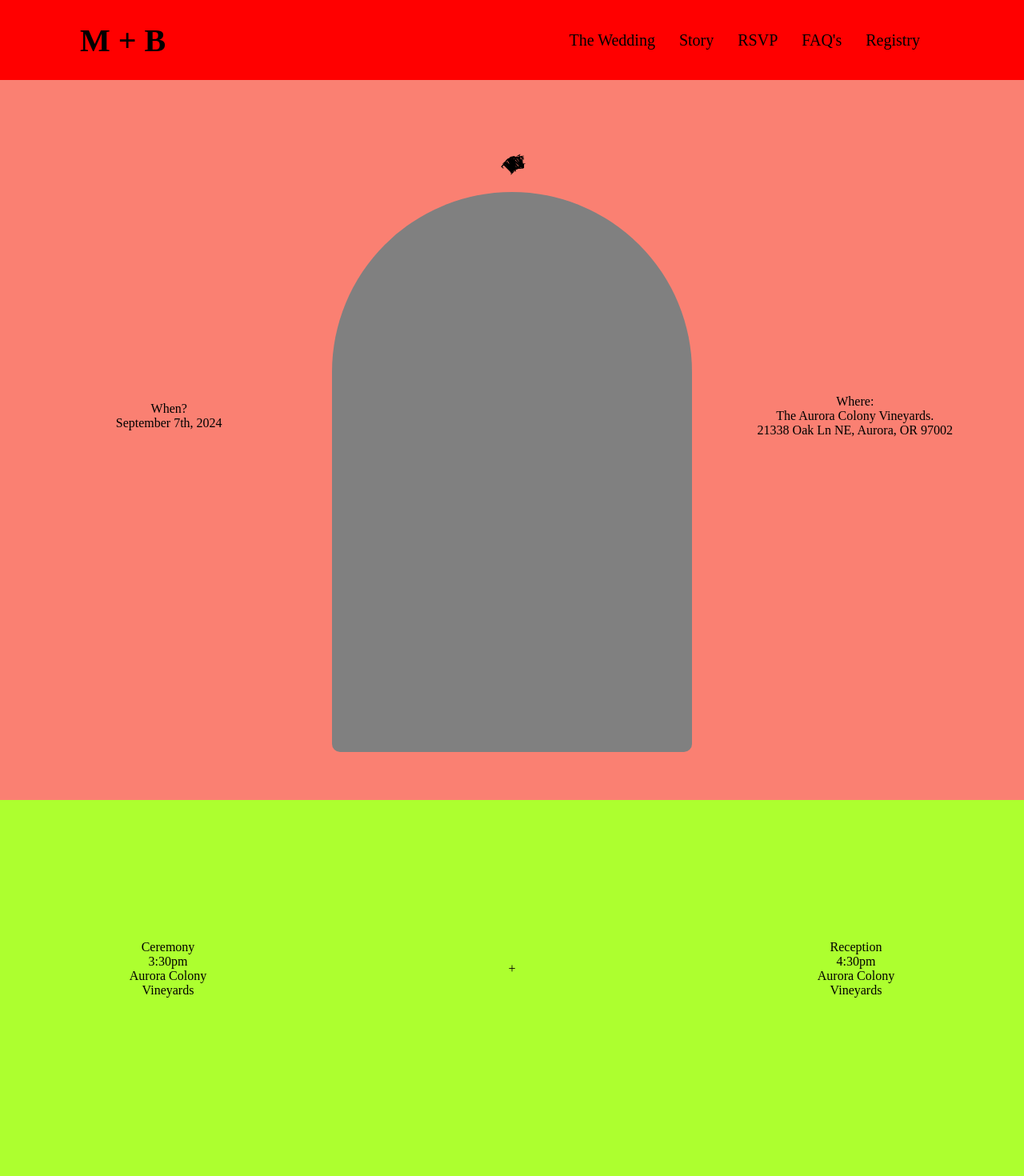
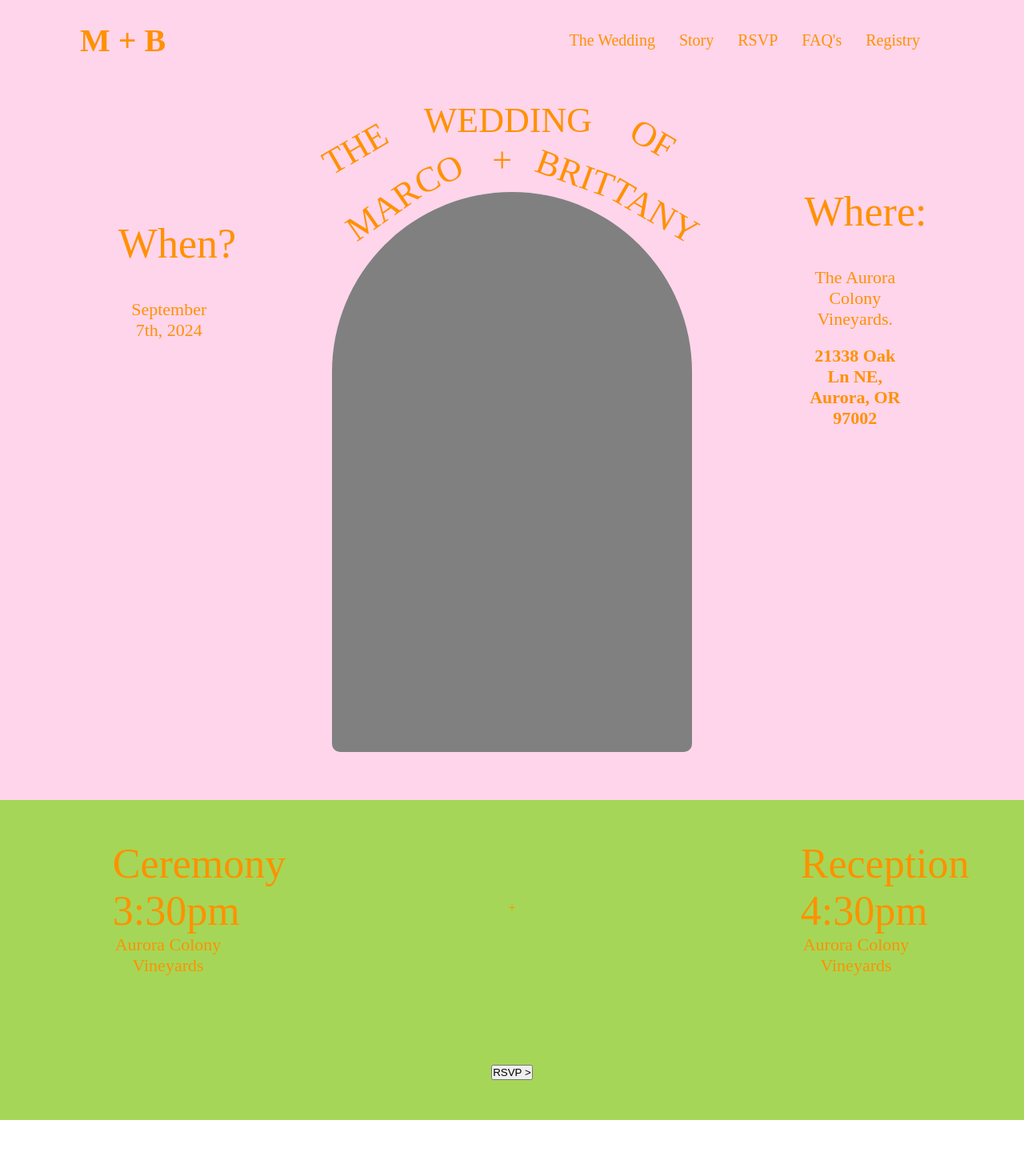
Before and after one commit to MarcoTaco/mb-wedding-site2.0, a React (Create React App) app: page / in a window 1280 px wide. Shown: the top 1470 px of the page at 80% size. Built offline with nearby package versions, Linux system fonts and the light colour scheme.

Commit message:
styling the home page

```diff
--- a/src/pages/HomePage.tsx
+++ b/src/pages/HomePage.tsx
@@ -8,65 +8,44 @@ function HomePage(){
                 <div className="home-intro-section">
                     <div className="home-intro">
                         <div className="home-text">
-                            <p>When?</p>
-                            <p>September 7th, 2024</p>
+                            <p className="big-text">When?</p>
+                            <p className="small-text">September 7th, 2024</p>
                         </div>
                         <div className="middle-section">
                             <div className="arched-text">
-                                <span className="character">T</span>
-                                <span className="character">H</span>
-                                <span className="character">E</span>
-                                <span className="character"></span>
-                                <span className="character">W</span>
-                                <span className="character">E</span>
-                                <span className="character">D</span>
-                                <span className="character">D</span>
-                                <span className="character">I</span>
-                                <span className="character">N</span>
-                                <span className="character">G</span>
-                                {/* <span className="character"></span>
-                                <span className="character">O</span>
-                                <span className="character">F</span>
-                                <span className="character"></span>
-                                <span className="character">M</span>
-                                <span className="character">A</span>
-                                <span className="character">R</span>
-                                <span className="character">C</span>
-                                <span className="character">O</span>
+                                <span className="character">THE</span>
+                                <span className="character">WEDDING</span>
+                                <span className="character">OF</span>
+                                <span className="character">MAR</span>
+                                <span className="character">CO</span>
                                 <span className="character">+</span>
-                                <span className="character">B</span>
-                                <span className="character">R</span>
-                                <span className="character">I</span>
-                                <span className="character">T</span>
-                                <span className="character">T</span>
-                                <span className="character">A</span>
-                                <span className="character">N</span>
-                                <span className="character">Y</span> */}
+                                <span className="character">BRIT</span>
+                                <span className="character">TANY</span>
                             </div>
                             <div className="middle-picture">
                                 <div className="img-holder"></div>
                             </div>
                         </div>
                         <div className="home-text">
-                            <p>Where:</p>
-                            <p>The Aurora Colony Vineyards.</p>
-                            <p>21338 Oak Ln NE, Aurora, OR 97002</p>
+                            <p className="big-text">Where:</p>
+                            <p className="small-text">The Aurora Colony Vineyards.</p>
+                            <p className="small-text">21338 Oak Ln NE, Aurora, OR 97002</p>
                         </div>
                     </div>
                 </div>
                 <div className="wedding-info">
                     <div className="ceremony-info">
-                        <p>Ceremony</p>
-                        <p>3:30pm</p>
-                        <p>Aurora Colony Vineyards</p>
+                        <p className="big-text">Ceremony</p>
+                        <p className="big-text">3:30pm</p>
+                        <p className="small-text">Aurora Colony Vineyards</p>
                     </div>
                     <div className="plus">
                         <p>+</p>
                     </div>
                     <div className="reception-info">
-                        <p>Reception</p>
-                        <p>4:30pm</p>
-                        <p>Aurora Colony Vineyards</p>
+                        <p className="big-text">Reception</p>
+                        <p className="big-text">4:30pm</p>
+                        <p className="small-text">Aurora Colony Vineyards</p>
                     </div>
                     <div className="rsvp-button">
                         <button>RSVP &gt;</button>
@@ -74,16 +53,18 @@ function HomePage(){
                 </div>
                 <div className="faq-section">
                     <div className="faqs">
-                        <p>Questions?</p>
-                        <p>Check out our FAQ page</p>
+                        <p className="big-text">Questions?</p>
+                        <p className="small-text">Check out our FAQ page</p>
                     </div>
                 </div>
                 <div className="registry-section">
-                    <p>Your presence is enough of a gift... But if you must</p>
-                    <p>Here's our Registry</p>
+                    <p className="big-text">Your presence is enough of a gift... But if you must</p>
+                    <p className="small-text">Here's our Registry</p>
                 </div>
-                <div className="home-final-message">
-                    <p>Join us in celebrating our love and creating memories that will last a lifetime!</p>
+                <div className="home-final-message-section">
+                    <div className="home-final-message">
+                        <p>Join us in celebrating our love and creating memories that will last a lifetime!</p>
+                    </div>
                 </div>
             </div>
         </div>
--- a/src/styles/HomePage.css
+++ b/src/styles/HomePage.css
@@ -3,9 +3,15 @@
     margin: 0;
     width: 100%;
 }
+.big-text{
+    font-size: 52px;
+}
+.small-text{
+    font-size: 22px;
+}
 .home-intro-section{
     height: 900px;
-    background-color: salmon;
+    background-color: #FED5EB;
 }
 .home-intro{
     display: flex;
@@ -20,7 +26,23 @@
     align-items: center;
     width: 33%;
     text-align: center;
-
+}
+.home-intro-section .home-text:first-child{
+    padding-bottom: 340px;
+}
+.home-intro-section .home-text:last-child{
+    padding-bottom: 270px;
+}
+.home-text p{
+    color: #FF9100;
+    width: 30%;
+}
+.home-text p:first-child{
+    padding-bottom: 40px;
+}
+.home-text p:nth-child(3){
+    padding-top: 20px;
+    font-weight: 700;
 }
 .middle-section{
     width: 33%;
@@ -30,14 +52,14 @@
     justify-content: center;
     align-items: center;
 }
-/* .middle-text{
-    text-align: center;
-} */
+.middle-section span{
+    color: #FF9100;
+}
 .arched-text{
     display: inline-block;
     position: relative;
     white-space: nowrap;
-    font-size: 24px;
+    font-size: 44px;
 }
 .character{
     position: absolute;
@@ -45,39 +67,46 @@
     transform-origin: center bottom;
     transform: translateY(-50%);
 }
-/* i need to add padding to each character to place correctly */
 .character:nth-child(1){
-    transform: rotate(-50deg);
+    transform: rotate(-30deg);
+    top: -33px;
+    right: 140px;
 }
 .character:nth-child(2){
-    transform: rotate(-45deg);
+    transform: rotate(0deg);
+    top: -65px;
+    right: -100px;
+
 }
 .character:nth-child(3){
-    transform: rotate(-40deg);
+    transform: rotate(30deg);
+    top: -45px;
+    left: 135px;
 }
 .character:nth-child(4){
     transform: rotate(-35deg);
+    top: 42px;
+    right: 97px;
 }
 .character:nth-child(5){
-    transform: rotate(-30deg);
+    transform: rotate(-26deg);
+    top: 0px;
+    right: 50px;
 }
 .character:nth-child(6){
-    transform: rotate(-25deg);
+    transform: rotate(-0deg);
+    top: -15px;
+    right: 0px;
 }
 .character:nth-child(7){
-    transform: rotate(-20deg);
+    transform: rotate(20deg);
+    top: 0px;
+    left: 20px;
 }
 .character:nth-child(8){
-    transform: rotate(-15deg);
-}
-.character:nth-child(9){
-    transform: rotate(-10deg);
-}
-.character:nth-child(10){
-    transform: rotate(-5deg);
-}
-.character:nth-child(11){
-    transform: rotate(0deg);
+    transform: rotate(30deg);
+    left: 106px;
+    top: 45px;
 }
 
 .middle-picture{
@@ -88,13 +117,16 @@
     border-radius: 225px 225px 10px 10px;
 }
 .wedding-info{
-    height: 100vh;
+    height: 50vh;
     display: grid;
     grid-template-rows: repeat(2, auto);
     grid-template-columns: repeat(3, 1fr);
     gap: 10px;
     place-items: center;
-    background-color: greenyellow;
+    background-color: #A6D657;
+}
+.wedding-info p{
+    color: #FF9100;
 }
 .ceremony-info{
     display: flex;
@@ -116,12 +148,13 @@
     grid-column: 1 / span 3;
 }
 .faq-section{
-    height: 80vh;
+    height: 50vh;
     display: flex;
     flex-direction: column;
     justify-content: center;
     align-items: center;
 }
+
 .registry-section{
     height: 80vh;
     display: flex;
@@ -129,12 +162,24 @@
     justify-content: center;
     align-items: center;
 }
+.registry-section p{
+    color: #FF9100;
+}
+.home-final-message-section{
+    height: 60vh;
+    background-color: #A6D657;
+    display: flex;
+    justify-content: center;
+    align-items: center;
+}
 .home-final-message{
-    height: 80vh;
+    width: 40%;
+}
+.home-final-message p{
+    font-size: 60px;
     text-align: center;
-    background-color: greenyellow;
+    color: #FED5EB
 }
-
 /* phone size screens */
 @media(min-width: 480px){
 
--- a/src/styles/NavBar.css
+++ b/src/styles/NavBar.css
@@ -27,6 +27,10 @@ ul{
 .logo h4{
     font-size: 40px;
 }
+.navigation-bar{
+    background-color: #FED5EB;
+    color: #FF9100;
+}
 .navigation-bar nav{
     width: 80%;
     display: flex;
```
